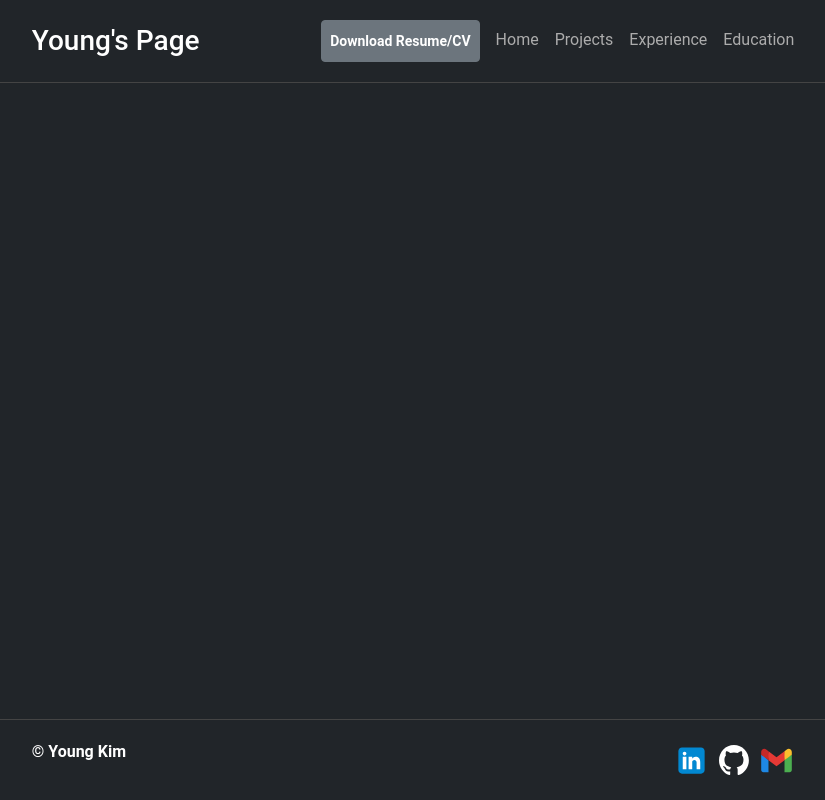
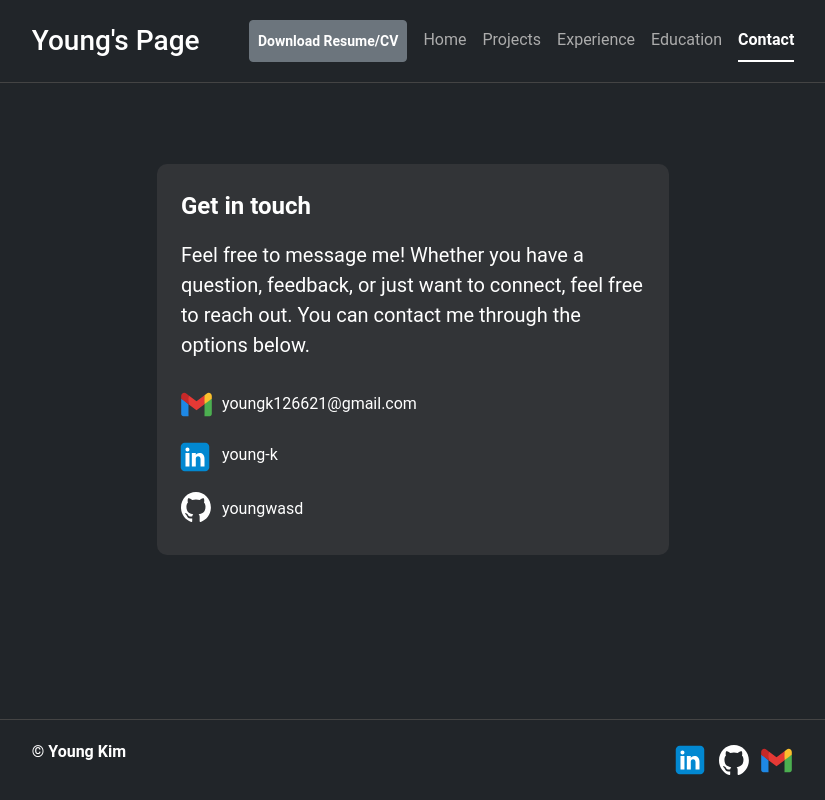
Before and after one commit to youngwasd/portfolio, a React (Create React App) app: page /#/contact in a window 1280 px wide. Shown: the whole page, without its empty margins (227-1052 px from the left). Built offline with nearby package versions, Linux system fonts and the light colour scheme.

Commit message:
added contact page

```diff
--- a/public/index.html
+++ b/public/index.html
@@ -7,7 +7,7 @@
     <meta name="theme-color" content="#000000" />
     <meta
       name="description"
-      content="Portfolio website created using create-react-app"
+      content="Portfolio website"
     />
     <link rel="apple-touch-icon" href="%PUBLIC_URL%/logo192.png" />
     <!--
--- a/src/App.css
+++ b/src/App.css
@@ -257,6 +257,39 @@ header {
   margin-bottom: 4px;
 }
 
+/* Contact */
+#contact {
+  display: flex;
+  justify-content: center;
+  align-items: center;
+  flex-direction: column;
+  margin-top: auto;
+  width: 100%;
+}
+
+#contact-container {
+  width: 40%;
+  display: flex;
+  justify-content: center;
+  flex-direction: column;
+  color: white;
+}
+
+.contact-link {
+  color: white;
+  text-decoration: none;
+  margin-bottom: 10px;
+}
+
+.contact-link:hover {
+  color: #cccccc;
+}
+
+.contactimg {
+  position: relative;
+  bottom: 5px;
+}
+
 /* Footer */
 footer {
   display: flex;
--- a/src/App.js
+++ b/src/App.js
@@ -7,6 +7,7 @@ import Home from './Home';
 import Projects from './Projects';
 import Experience from './Experience';
 import Education from './Education';
+import Contact from './Contact'
 
 function App() {
   return (
@@ -21,6 +22,7 @@ function App() {
 						<Route path="/projects" element={<Projects />} />
 						<Route path="/experience" element={<Experience />} />
 						<Route path="/education" element={<Education />} />
+						<Route path="/contact" element={<Contact />} />
 					</Route>
 				</Routes>
 
--- /dev/null
+++ b/src/Contact.js
@@ -0,0 +1,46 @@
+import React from 'react';
+import { linkedInIcon, gitHubIcon, gmailIcon } from './icons';
+
+export default function Contact() {
+    return (
+        <div id="contact">
+            <div className="card p-4" id="contact-container">
+                <p className="fs-4 fw-bold">Get in touch</p>
+                <p className="fs-5" style={{ paddingBottom: '1rem' }}>
+                    Feel free to message me! Whether you have a question, feedback, or just want to connect, feel free to reach out. You can contact me through the options below.
+                </p>
+
+                <div className="d-flex pb-3 gap-2" style={{ marginLeft: '-2px'}}>
+                    <img className="contactimg" src={gmailIcon} alt="Gmail" height={35} width={35}/>
+                    <a
+                        href="mailto:youngk126621@gmail.com"
+                        className="contact-link"
+                    >
+                        youngk126621@gmail.com
+                    </a>
+                </div>
+
+                <div className="d-flex pb-3 gap-2" style={{ marginLeft: '-5px'}}>
+                    <img className="contactimg" src={linkedInIcon} alt="LinkedIn" height={38} width={38}/>
+                    <a
+                        href="https://www.linkedin.com/in/young-k-65b2042b1/"
+                        className="contact-link"
+                    >
+                        young-k
+                    </a>
+                </div>
+
+                <div className="d-flex gap-2">
+                    <img className="contactimg" src={gitHubIcon} alt="GitHub" height={30} width={30}/>
+                    <a
+                        href="https://github.com/youngwasd"
+                        className="contact-link"
+                        style={{ paddingLeft: '3px' }}
+                    >
+                        youngwasd
+                    </a>
+                </div>
+            </div>
+        </div>
+    );
+}
--- a/src/Education.js
+++ b/src/Education.js
@@ -30,7 +30,7 @@ export default function Education() {
                                 <p className="card-subtitle text-wrap">
                                     Bachelor of Science in Computer Science & Systems,<br />Minor in Mathematics – Tacoma, WA <span className="mt-auto">2021 - 2024</span></p>
                                 <p className="card-text mt-2">
-                                    My transition from high school to university, facilitated by prior experience in the Running Start program, was seamless. Acquainted with the rigor of university-level coursework, I approached my studies with diligence and determination to attain a commendable GPA. Throughout my tenure at UWT, I maintained a consistent GPA of 3.81, earning recurrent placement on the Dean’s List. This steadfast commitment to academic excellence underscores my disciplined work ethic and adaptability in academic settings.
+                                    My transition from high school to university, facilitated by prior experience in the Running Start program, was seamless. Acquainted with the rigor of university-level coursework, I approached my studies with diligence and determination to attain a commendable GPA. Throughout my tenure at UW, I maintained a consistent GPA of 3.81, earning recurrent placement on the Dean’s List. This steadfast commitment to academic excellence underscores my disciplined work ethic and adaptability in academic settings.
                                 </p>
                             </div>
                         </div>
--- a/src/Footer.js
+++ b/src/Footer.js
@@ -15,7 +15,7 @@ export default function Footer() {
                         style={{ "--bs-icon-link-transform": "translate3d(0, -0.2rem, 0)" }}
                         href="https://www.linkedin.com/in/young-k-65b2042b1/"
                     >
-                        <img src={linkedInIcon} alt="LinkedIn" height={35} width={35}/>
+                        <img src={linkedInIcon} alt="LinkedIn" height={38} width={38}/>
                     </a>
 
                     <a
--- a/src/Header.js
+++ b/src/Header.js
@@ -48,6 +48,13 @@ export default function Header() {
                         >
                             Education
                         </Link>
+
+                        <Link
+                            className={location.pathname==="/contact" ? "nav-link active" : "nav-link"}
+                            to="/contact"
+                        >
+                            Contact
+                        </Link>
                     </nav>
                 </div>
             </div>
```
